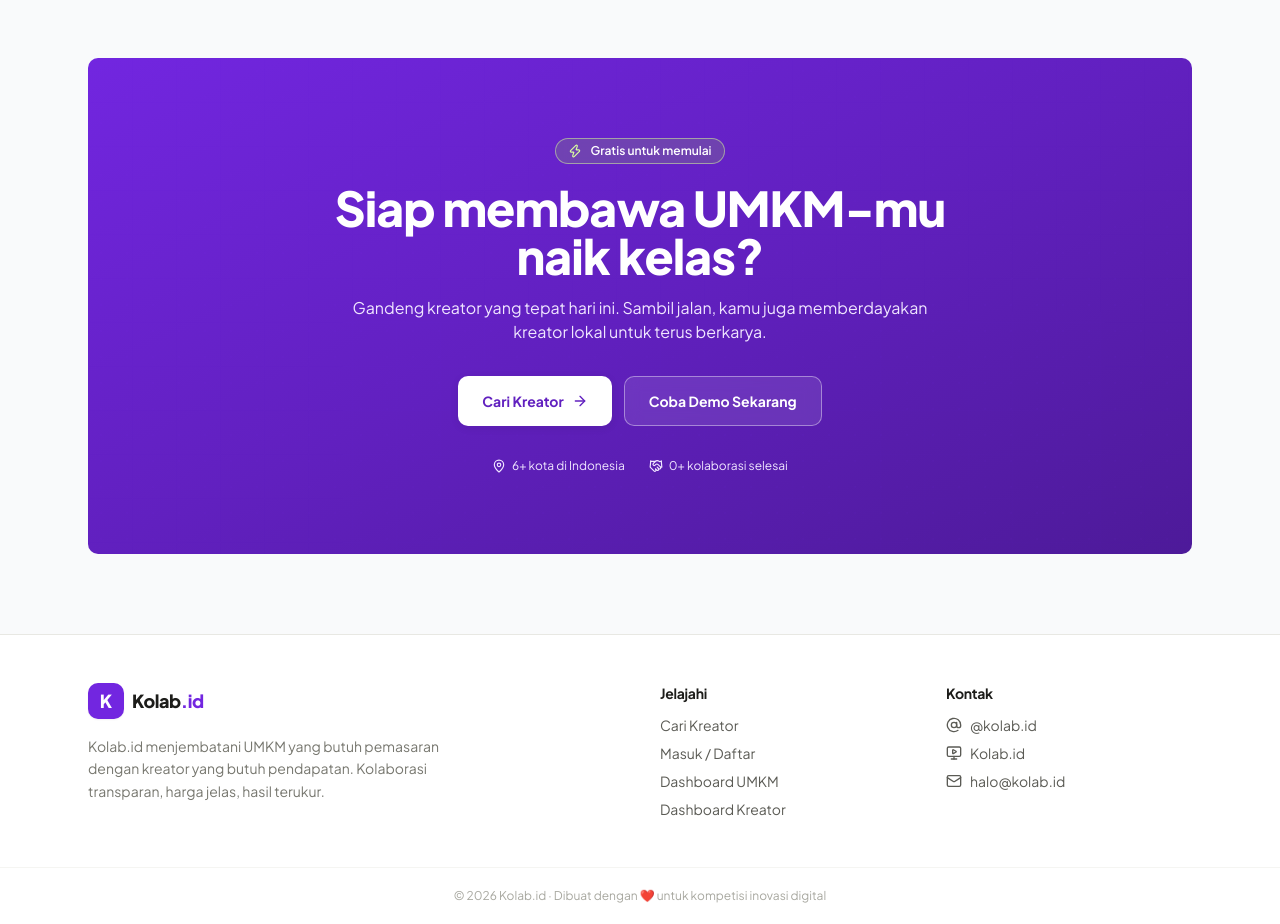
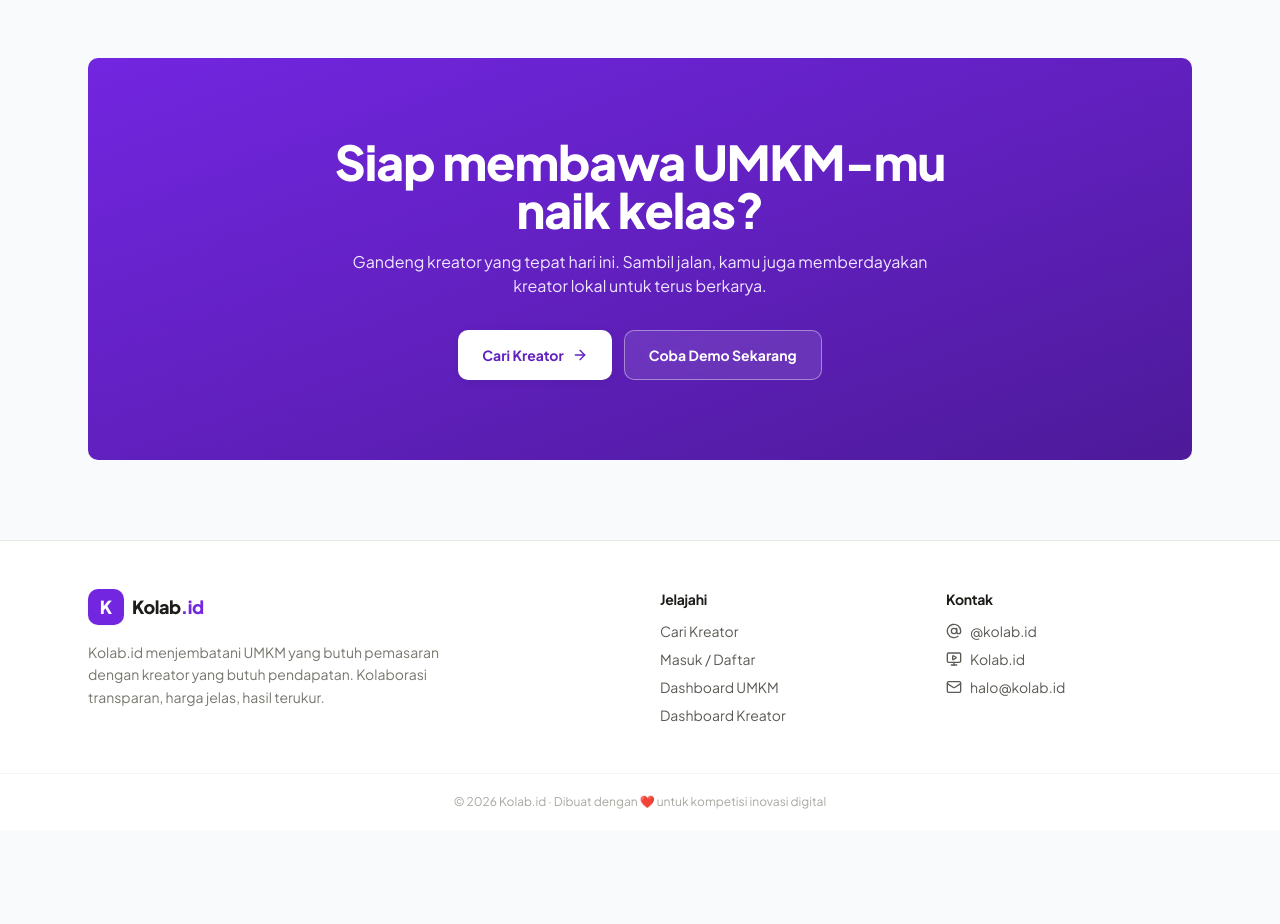
Before and after one commit to Alifmslm/projeklomba_umkm, a Next.js app: page / in a window 1280 px wide. Shown: the part 3500-4424 px from the top of the page. After the commit the page ends 4330 px from the top, so only its background shows below. Built offline with nearby package versions, Linux system fonts and the light colour scheme; no server answers; the database is empty.

Commit message:
feat: simplify final CTA and drop landing stats fetch

```diff
--- a/app/page.tsx
+++ b/app/page.tsx
@@ -1,4 +1,3 @@
-import { getLandingStats } from "@/lib/data/catalog";
 import Link from "next/link";
 import {
   ArrowRight,
@@ -7,7 +6,6 @@ import {
   ClipboardList,
   Handshake,
   LayoutDashboard,
-  MapPin,
   Megaphone,
   Search,
   ShieldCheck,
@@ -15,7 +13,6 @@ import {
   TrendingUp,
   Users,
   Wallet,
-  Zap,
 } from "lucide-react";
 
 import { Reveal } from "@/components/Reveal";
@@ -40,8 +37,6 @@ const marqueeItems = [
 ];
 
 export default async function LandingPage() {
-  const stats = await getLandingStats();
-
   return (
     <div>
       {/* ================================================================
@@ -416,11 +411,7 @@ MASALAH → SOLUSI
           <div className="bg-grid absolute inset-0 opacity-20" />
 
           <div className="relative mx-auto max-w-2xl">
-            <span className="inline-flex items-center gap-2 rounded-full border border-secondary-300/50 bg-secondary-500/15 px-3 py-1 text-xs font-semibold backdrop-blur">
-              <Zap className="h-3.5 w-3.5 text-secondary-300" />
-              Gratis untuk memulai
-            </span>
-            <h2 className="font-head mt-5 text-3xl font-extrabold tracking-[-0.02em] sm:text-4xl lg:text-5xl">
+            <h2 className="font-head text-3xl font-extrabold tracking-[-0.02em] sm:text-4xl lg:text-5xl">
               Siap membawa UMKM-mu naik kelas?
             </h2>
             <p className="mx-auto mt-4 max-w-xl text-primary-100">
@@ -441,15 +432,6 @@ MASALAH → SOLUSI
               >
                 Coba Demo Sekarang
               </Link>
-            </div>
-            <div className="mt-8 flex flex-wrap items-center justify-center gap-x-6 gap-y-2 text-xs text-primary-100">
-              <span className="flex items-center gap-1.5">
-                <MapPin className="h-3.5 w-3.5" /> 6+ kota di Indonesia
-              </span>
-              <span className="flex items-center gap-1.5">
-                <Handshake className="h-3.5 w-3.5" /> {stats.completedCount}+
-                kolaborasi selesai
-              </span>
             </div>
           </div>
           </div>
```
